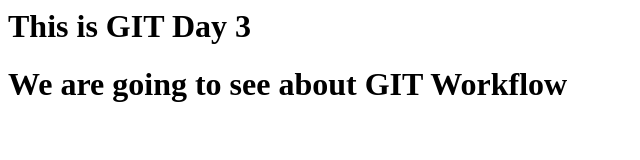
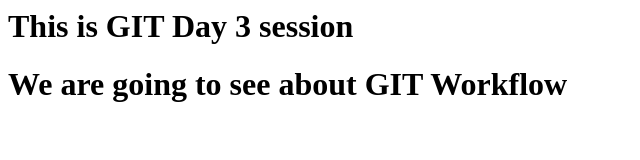
Before and after one commit to greensguna7/nissandevenv, a plain HTML site: page index.html in a window 1280 px wide. Shown: the whole page, without its empty margins (0-640 px from the left). Drawn offline with Linux system fonts and the light colour scheme.

Commit message:
New Update

```diff
--- a/index.html
+++ b/index.html
@@ -1,4 +1,4 @@
 <html>
-<h1>This is GIT Day 3</h1>
+<h1>This is GIT Day 3 session</h1>
 <h1>We are going to see about GIT Workflow</h1>
 </html>
```
